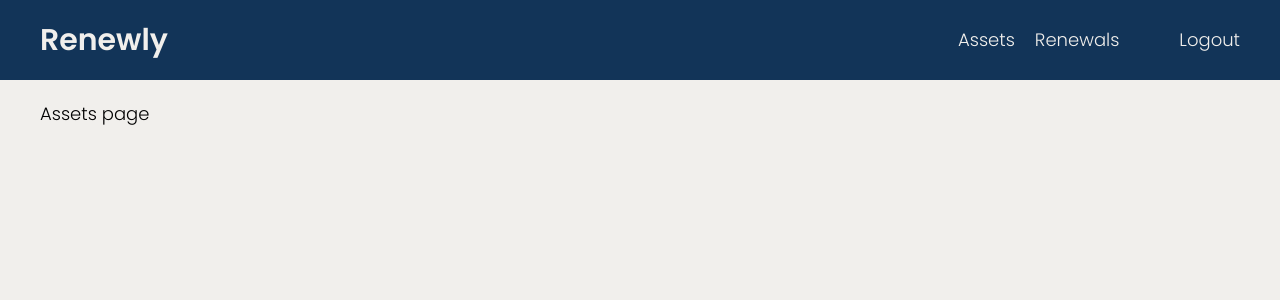
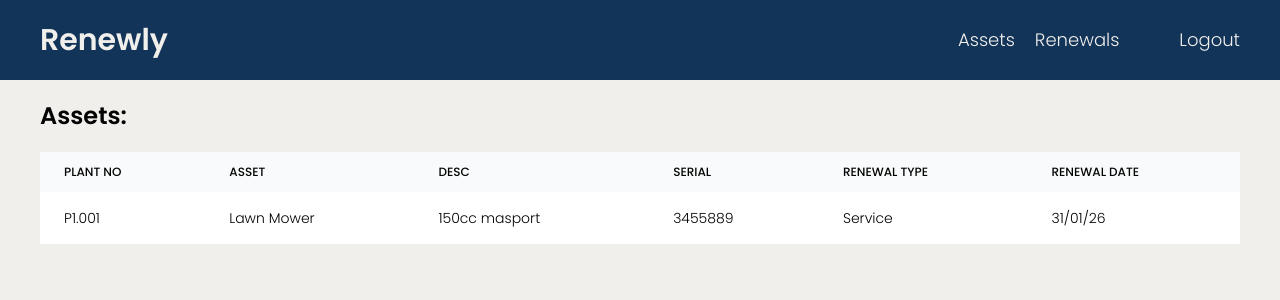
Before and after one commit to mathew-dewes/Renewly, a Next.js app: page /assets in a window 1280 px wide. Shown: the top 300 px of the page. Built offline with nearby package versions, Linux system fonts and the light colour scheme.

Commit message:
Initial assets table added

```diff
--- /dev/null
+++ b/app/assets/_components/AssetsTable.tsx
@@ -0,0 +1,67 @@
+
+import React from "react"
+
+
+
+export default function AssetsTable(){
+
+
+
+
+    return (
+
+                 <table className="w-full mt-5 hidden md:table">
+                            <thead className="bg-gray-50">
+                                <tr>
+                                    <th className="px-6 py-3 text-left text-xs font-medium text-dark-500 uppercase">Plant no</th>
+                                    <th className="px-6 py-3 text-left text-xs font-medium text-dark-500 uppercase">Asset</th>
+                                    <th className="px-6 py-3 text-left text-xs font-medium text-dark-500 uppercase hidden lg:table-cell">Desc</th>
+                                    <th className="px-6 py-3 text-left text-xs font-medium text-dark-500 uppercase hidden lg:table-cell">Serial</th>
+                                    <th className="px-6 py-3 text-left text-xs font-medium text-dark-500 uppercase">Renewal type</th>
+                                    <th className="px-6 py-3 text-left text-xs font-medium textdark-500 uppercase">Renewal date</th>
+                                </tr>
+                            </thead>
+
+
+
+
+                    <tbody className="bg-white divide-y divide-gray-200">
+
+                                       <React.Fragment >
+                                           <tr className="hover:bg-gray-50">
+
+
+                                               <td className="px-6 py-4 text-sm text-dark-500">P1.001</td>
+                                               <td className="px-6 py-4 text-sm text-dark-500 hidden lg:table-cell">Lawn Mower</td>
+                                               <td className="px-6 py-4 text-sm text-dark-500">150cc masport</td>
+                                               <td className="px-6 py-4 text-sm text-dark-500 hidden lg:table-cell">3455889</td>
+                                               <td className="px-6 py-4 text-sm text-dark-500">Service</td>
+                                               <td className="px-6 py-4 text-sm text-dark-500">31/01/26</td>
+
+
+
+
+
+
+
+
+                                           </tr>
+
+
+
+                                       </React.Fragment>
+
+
+
+
+
+
+                           </tbody>
+
+
+
+
+                        </table>
+
+    )
+}
--- a/app/assets/page.tsx
+++ b/app/assets/page.tsx
@@ -1,5 +1,10 @@
+import AssetsTable from "./_components/AssetsTable";
+
 export default function page(){
     return (
-        <p>Assets page</p>
+        <div>
+           <h2>Assets:</h2>
+            <AssetsTable/>
+        </div>
     )
 }
--- a/app/globals.css
+++ b/app/globals.css
@@ -21,7 +21,7 @@
 
 @layer base {
 
-  p, li {
+  p, li, td {
     @apply font-light text-sm md:text-lg
   }
 
--- a/app/page.tsx
+++ b/app/page.tsx
@@ -18,7 +18,7 @@ export default function page(){
       </div>
       <div className="mt-50">
         <h1 className="text-center">Features</h1>
-        <div className="flex justify-center gap-50 mt-10">
+        <div className="flex flex-col lg:flex-row justify-center gap-30 mt-10">
           <div>
             <h2>Renewal Reminders</h2>
             <p>Lorem ipsum dolor sit amet consectetur adipisicing elit. Voluptas, sit explicabo cumque ea commodi maxime?</p>
```
